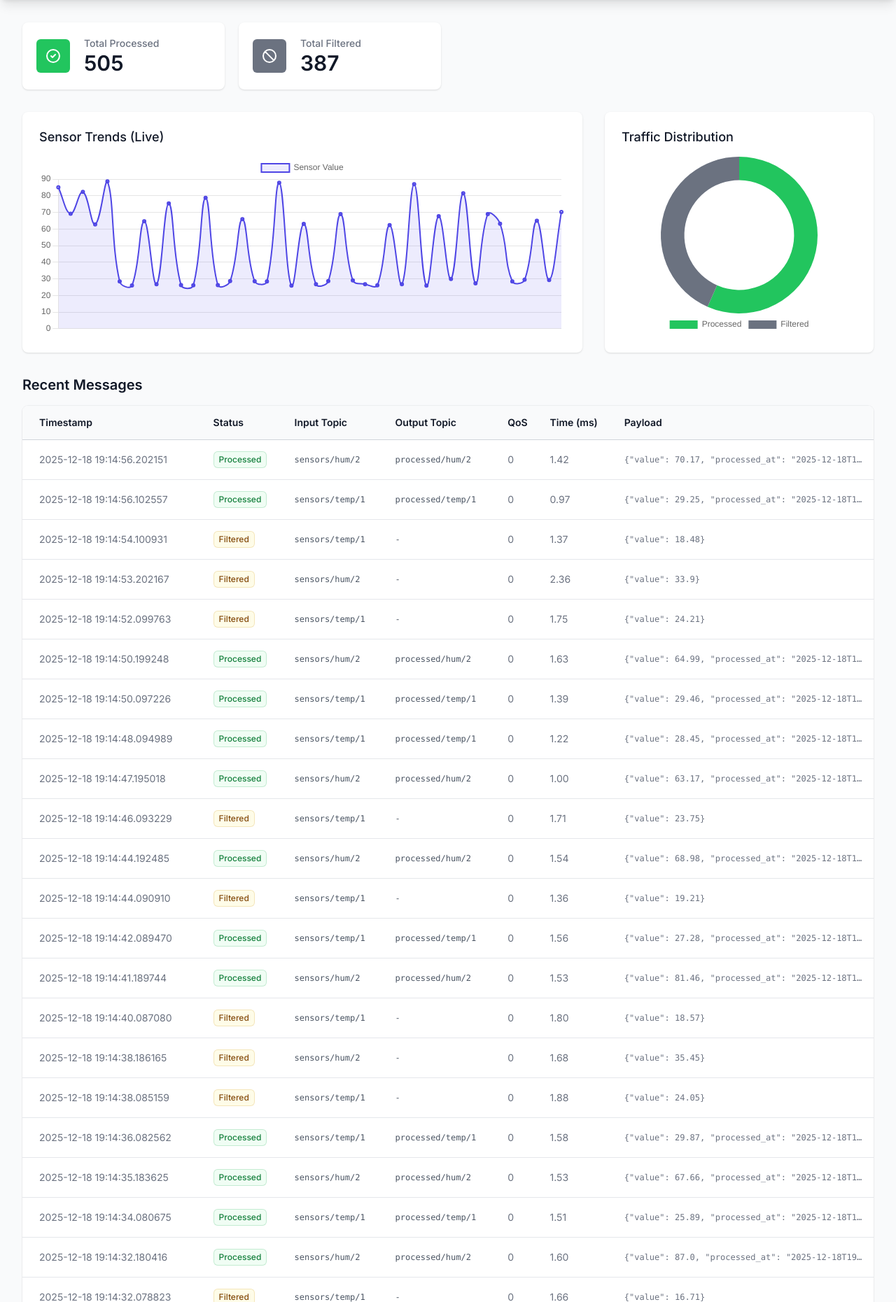
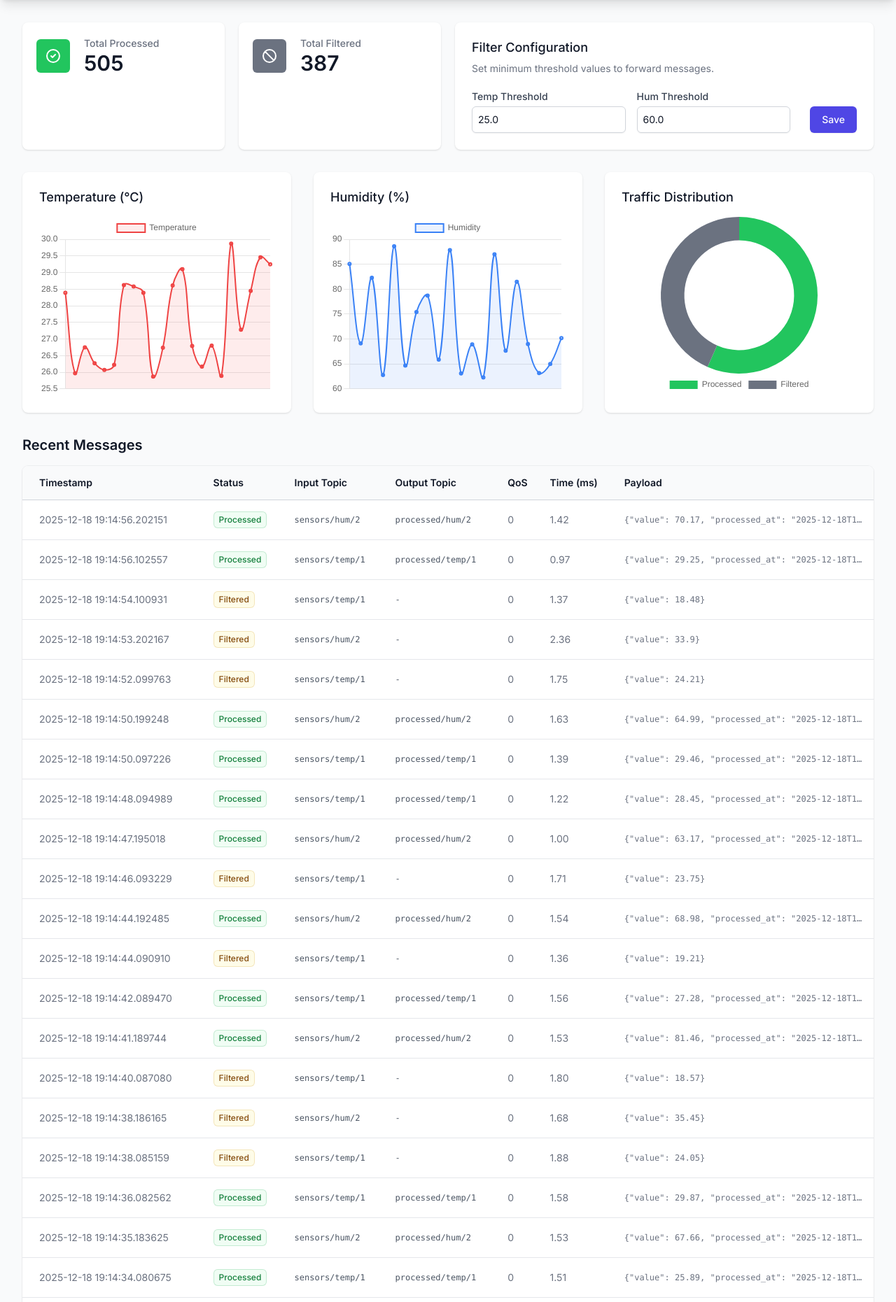
Before and after one commit to turkimedaziz/Projet-middleware, a Django app: page /dashboard/ in a window 1280 px wide. Shown: the part 64-1925 px from the top of the page at 70% size. Run offline with Django 3.2, Linux system fonts and the light colour scheme; data comes from the database, SQL or seed files in the repository; both versions use the stored data as it was after the commit; some libraries are stand-ins or nearby versions.

Commit message:
Added Docker Compose to the Project and Charts

```diff
--- a/mqttmiddleware/views.py
+++ b/mqttmiddleware/views.py
@@ -1,16 +1,42 @@
 import json
-from django.shortcuts import render
+from django.shortcuts import render, redirect
+from django.http import JsonResponse
+from django.template.loader import render_to_string
 from . import store
+from .models import SensorConfig
 
 def dashboard(request):
-    """HTML view with charts and stats."""
+    """HTML view with charts, stats, and configuration."""
+    # Handle Config Updates
+    if request.method == 'POST':
+        for key, value in request.POST.items():
+            if key.startswith('thresh_'):
+                s_type = key.replace('thresh_', '')
+                try:
+                    val = float(value)
+                    SensorConfig.objects.update_or_create(
+                        sensor_type=s_type,
+                        defaults={'threshold': val}
+                    )
+                except ValueError:
+                    pass
+        return redirect('dashboard')
+
+    # Fetch Configs (create defaults if missing)
+    if not SensorConfig.objects.exists():
+        SensorConfig.objects.create(sensor_type='temp', threshold=20.0)
+        SensorConfig.objects.create(sensor_type='hum', threshold=40.0)
+
+    configs = SensorConfig.objects.all()
+
     items = store.get_messages(100)
     stats = store.get_stats()
 
     # Prepare data for charts
-    # We want a trend line of 'value' from processed messages
-    labels = []
-    data_values = []
+    temp_labels = []
+    temp_data = []
+    hum_labels = []
+    hum_data = []
 
     # Iterate in reverse to show oldest -> newest on chart
     for msg in reversed(items):
@@ -20,15 +46,34 @@ def dashboard(request):
                 p = json.loads(msg.payload)
                 val = p.get('value')
                 if val is not None:
-                    labels.append(msg.timestamp.strftime('%H:%M:%S'))
-                    data_values.append(val)
+                    ts = msg.timestamp.strftime('%H:%M:%S')
+                    if 'temp' in msg.in_topic:
+                        temp_labels.append(ts)
+                        temp_data.append(val)
+                    elif 'hum' in msg.in_topic:
+                        hum_labels.append(ts)
+                        hum_data.append(val)
             except Exception:
                 pass
+
+    if request.GET.get('api'):
+        html = render_to_string('mqttmiddleware/partials/table_rows.html', {'messages': items}, request=request)
+        return JsonResponse({
+            'stats': stats,
+            'temp_labels': temp_labels,
+            'temp_data': temp_data,
+            'hum_labels': hum_labels,
+            'hum_data': hum_data,
+            'table_html': html
+        })
 
     context = {
         'messages': items,
         'stats': stats,
-        'chart_labels': labels,
-        'chart_data': data_values,
+        'configs': configs,
+        'temp_labels': temp_labels,
+        'temp_data': temp_data,
+        'hum_labels': hum_labels,
+        'hum_data': hum_data,
     }
     return render(request, 'mqttmiddleware/dashboard.html', context)
--- a/templates/mqttmiddleware/dashboard.html
+++ b/templates/mqttmiddleware/dashboard.html
@@ -4,7 +4,7 @@
 <head>
     <meta charset="UTF-8">
     <meta name="viewport" content="width=device-width, initial-scale=1.0">
-    <meta http-equiv="refresh" content="2">
+
     <title>MQTT Middleware Dashboard</title>
     <script src="https://cdn.tailwindcss.com"></script>
     <script src="https://cdn.jsdelivr.net/npm/chart.js"></script>
@@ -63,7 +63,8 @@
                         </div>
                         <div class="ml-5 w-0 flex-1">
                             <dt class="text-sm font-medium text-gray-500 truncate">Total Processed</dt>
-                            <dd class="text-3xl font-semibold text-gray-900">{{ stats.processed }}</dd>
+                            <dd id="stats-processed" class="text-3xl font-semibold text-gray-900">{{ stats.processed }}
+                            </dd>
                         </div>
                     </div>
                 </div>
@@ -81,24 +82,62 @@
                         </div>
                         <div class="ml-5 w-0 flex-1">
                             <dt class="text-sm font-medium text-gray-500 truncate">Total Filtered</dt>
-                            <dd class="text-3xl font-semibold text-gray-900">{{ stats.filtered }}</dd>
+                            <dd id="stats-filtered" class="text-3xl font-semibold text-gray-900">{{ stats.filtered }}
+                            </dd>
                         </div>
                     </div>
+                </div>
+            </div>
+
+            <!-- Configuration Card -->
+            <div class="bg-white overflow-hidden shadow rounded-lg col-span-1 sm:col-span-2 lg:col-span-2">
+                <div class="px-4 py-5 sm:p-6">
+                    <h3 class="text-lg leading-6 font-medium text-gray-900">Filter Configuration</h3>
+                    <div class="mt-2 text-sm text-gray-500">
+                        <p>Set minimum threshold values to forward messages.</p>
+                    </div>
+                    <form method="post" class="mt-5 sm:flex sm:items-center">
+                        {% csrf_token %}
+                        {% for conf in configs %}
+                        <div class="w-full sm:max-w-xs mr-4 mb-2 sm:mb-0">
+                            <label for="thresh_{{ conf.sensor_type }}"
+                                class="block text-sm font-medium text-gray-700 capitalize">{{ conf.sensor_type }}
+                                Threshold</label>
+                            <div class="mt-1">
+                                <input type="number" step="0.1" name="thresh_{{ conf.sensor_type }}"
+                                    id="thresh_{{ conf.sensor_type }}" value="{{ conf.threshold }}"
+                                    class="shadow-sm focus:ring-indigo-500 focus:border-indigo-500 block w-full sm:text-sm border-gray-300 rounded-md p-2 border">
+                            </div>
+                        </div>
+                        {% endfor %}
+                        <button type="submit"
+                            class="mt-3 w-full inline-flex items-center justify-center px-4 py-2 border border-transparent shadow-sm font-medium rounded-md text-white bg-indigo-600 hover:bg-indigo-700 focus:outline-none focus:ring-2 focus:ring-offset-2 focus:ring-indigo-500 sm:mt-0 sm:ml-3 sm:w-auto sm:text-sm self-end">
+                            Save
+                        </button>
+                    </form>
                 </div>
             </div>
         </div>
 
         <!-- Charts Grid -->
         <div class="grid grid-cols-1 lg:grid-cols-3 gap-8 mb-8">
-            <!-- Line Chart (Wide) -->
-            <div class="bg-white shadow rounded-lg p-6 lg:col-span-2">
-                <h3 class="text-lg leading-6 font-medium text-gray-900 mb-4">Sensor Trends (Live)</h3>
+            <!-- Temp Chart -->
+            <div class="bg-white shadow rounded-lg p-6">
+                <h3 class="text-lg leading-6 font-medium text-gray-900 mb-4">Temperature (°C)</h3>
                 <div class="relative h-64 w-full">
-                    <canvas id="trendChart"></canvas>
+                    <canvas id="tempChart"></canvas>
                 </div>
             </div>
 
-            <!-- Pie Chart (Narrow) -->
+            <!-- Humidity Chart -->
+            <div class="bg-white shadow rounded-lg p-6">
+                <h3 class="text-lg leading-6 font-medium text-gray-900 mb-4">Humidity (%)</h3>
+                <div class="relative h-64 w-full">
+                    <canvas id="humChart"></canvas>
+                </div>
+            </div>
+
+            <!-- Ratio Chart -->
             <div class="bg-white shadow rounded-lg p-6">
                 <h3 class="text-lg leading-6 font-medium text-gray-900 mb-4">Traffic Distribution</h3>
                 <div class="relative h-64 w-full flex justify-center">
@@ -131,44 +170,8 @@
                             </th>
                         </tr>
                     </thead>
-                    <tbody class="divide-y divide-gray-200 bg-white">
-                        {% for msg in messages %}
-                        <tr class="hover:bg-gray-50 transition-colors">
-                            <td class="whitespace-nowrap py-4 pl-4 pr-3 text-sm text-gray-500 sm:pl-6">
-                                {{ msg.timestamp|date:"Y-m-d H:i:s.u" }}
-                            </td>
-                            <td class="whitespace-nowrap px-3 py-4 text-sm">
-                                {% if msg.status == 'processed' %}
-                                <span
-                                    class="inline-flex items-center rounded-md bg-green-50 px-2 py-1 text-xs font-medium text-green-700 ring-1 ring-inset ring-green-600/20">Processed</span>
-                                {% else %}
-                                <span
-                                    class="inline-flex items-center rounded-md bg-yellow-50 px-2 py-1 text-xs font-medium text-yellow-800 ring-1 ring-inset ring-yellow-600/20">Filtered</span>
-                                {% endif %}
-                            </td>
-                            <td class="whitespace-nowrap px-3 py-4 text-sm text-gray-600 font-mono text-xs">
-                                {{ msg.in_topic }}
-                            </td>
-                            <td class="whitespace-nowrap px-3 py-4 text-sm text-gray-600 font-mono text-xs">
-                                {{ msg.out_topic|default:"-" }}
-                            </td>
-                            <td class="whitespace-nowrap px-3 py-4 text-sm text-gray-500">
-                                {{ msg.qos }}
-                            </td>
-                            <td class="whitespace-nowrap px-3 py-4 text-sm text-gray-500">
-                                {{ msg.time_ms|floatformat:2 }}
-                            </td>
-                            <td class="px-3 py-4 text-sm text-gray-500 font-mono text-xs max-w-xs truncate">
-                                {{ msg.payload }}
-                            </td>
-                        </tr>
-                        {% empty %}
-                        <tr>
-                            <td colspan="7" class="px-3 py-10 text-center text-sm text-gray-500">
-                                No messages found yet. Start the middleware and publishers!
-                            </td>
-                        </tr>
-                        {% endfor %}
+                    <tbody id="message-table-body" class="divide-y divide-gray-200 bg-white">
+                        {% include 'mqttmiddleware/partials/table_rows.html' %}
                     </tbody>
                 </table>
             </div>
@@ -177,49 +180,61 @@
 
     <!-- Charts Script -->
     <script>
-        // Data from Django
-        const labels = {{ chart_labels| safe }};
-        const dataValues = {{ chart_data| safe }};
-        const processedCount = {{ stats.processed }};
-        const filteredCount = {{ stats.filtered }};
+        // Common Chart Options
+        const commonOptions = {
+            responsive: true,
+            maintainAspectRatio: false,
+            animation: false,
+            scales: {
+                x: { display: false },
+                y: { beginAtZero: false }
+            }
+        };
 
-        // Trend Chart
-        const ctxTrend = document.getElementById('trendChart').getContext('2d');
-        new Chart(ctxTrend, {
+        // Initialize Charts
+        const tempChart = new Chart(document.getElementById('tempChart'), {
             type: 'line',
             data: {
-                labels: labels,
+                labels: {{ temp_labels| safe }},
         datasets: [{
-                    label: 'Sensor Value',
-                    data: dataValues,
-                    borderColor: '#4F46E5', // Indigo 600
-                    backgroundColor: 'rgba(79, 70, 229, 0.1)',
+            label: 'Temperature',
+            data: {{ temp_data| safe }},
+            borderColor: '#ef4444',
+            backgroundColor: 'rgba(239, 68, 68, 0.1)',
             borderWidth: 2,
             fill: true,
             tension: 0.4,
             pointRadius: 2
                 }]
             },
-            options: {
-                responsive: true,
-                maintainAspectRatio: false,
-                animation: false, // Disable animation for smoother refresh
-                scales: {
-                    x: { display: false }, // Hide lots of timestamps for cleaner look
-                    y: { beginAtZero: true }
-                }
-            }
+        options: commonOptions
         });
 
-        // Ratio Chart
-        const ctxRatio = document.getElementById('ratioChart').getContext('2d');
-        new Chart(ctxRatio, {
+        const humChart = new Chart(document.getElementById('humChart'), {
+            type: 'line',
+            data: {
+                labels: {{ hum_labels| safe }},
+        datasets: [{
+            label: 'Humidity',
+            data: {{ hum_data| safe }},
+            borderColor: '#3b82f6',
+            backgroundColor: 'rgba(59, 130, 246, 0.1)',
+            borderWidth: 2,
+            fill: true,
+            tension: 0.4,
+            pointRadius: 2
+                }]
+            },
+        options: commonOptions
+        });
+
+        const ratioChart = new Chart(document.getElementById('ratioChart'), {
             type: 'doughnut',
             data: {
                 labels: ['Processed', 'Filtered'],
                 datasets: [{
-                    data: [processedCount, filteredCount],
-                    backgroundColor: ['#22c55e', '#6b7280'], // Green-500, Gray-500
+                    data: [{{ stats.processed }}, {{ stats.filtered }}],
+            backgroundColor: ['#22c55e', '#6b7280'],
             borderWidth: 0
         }]
             },
@@ -233,6 +248,40 @@
             }
         }
         });
+
+        // AJAX Update Function
+        async function updateDashboard() {
+            try {
+                const response = await fetch('?api=true');
+                const data = await response.json();
+
+                // Update Stats
+                document.getElementById('stats-processed').textContent = data.stats.processed;
+                document.getElementById('stats-filtered').textContent = data.stats.filtered;
+
+                // Update Temp Chart
+                tempChart.data.labels = data.temp_labels;
+                tempChart.data.datasets[0].data = data.temp_data;
+                tempChart.update('none');
+
+                // Update Humidity Chart
+                humChart.data.labels = data.hum_labels;
+                humChart.data.datasets[0].data = data.hum_data;
+                humChart.update('none');
+
+                // Update Ratio Chart
+                ratioChart.data.datasets[0].data = [data.stats.processed, data.stats.filtered];
+                ratioChart.update('none');
+
+                // Update Table
+                document.getElementById('message-table-body').innerHTML = data.table_html;
+            } catch (error) {
+                console.error('Failed to update dashboard:', error);
+            }
+        }
+
+        // Poll every 2 seconds
+        setInterval(updateDashboard, 2000);
     </script>
 </body>
 
--- /dev/null
+++ b/templates/mqttmiddleware/partials/table_rows.html
@@ -0,0 +1,37 @@
+{% for msg in messages %}
+<tr class="hover:bg-gray-50 transition-colors">
+    <td class="whitespace-nowrap py-4 pl-4 pr-3 text-sm text-gray-500 sm:pl-6">
+        {{ msg.timestamp|date:"Y-m-d H:i:s.u" }}
+    </td>
+    <td class="whitespace-nowrap px-3 py-4 text-sm">
+        {% if msg.status == 'processed' %}
+        <span
+            class="inline-flex items-center rounded-md bg-green-50 px-2 py-1 text-xs font-medium text-green-700 ring-1 ring-inset ring-green-600/20">Processed</span>
+        {% else %}
+        <span
+            class="inline-flex items-center rounded-md bg-yellow-50 px-2 py-1 text-xs font-medium text-yellow-800 ring-1 ring-inset ring-yellow-600/20">Filtered</span>
+        {% endif %}
+    </td>
+    <td class="whitespace-nowrap px-3 py-4 text-sm text-gray-600 font-mono text-xs">
+        {{ msg.in_topic }}
+    </td>
+    <td class="whitespace-nowrap px-3 py-4 text-sm text-gray-600 font-mono text-xs">
+        {{ msg.out_topic|default:"-" }}
+    </td>
+    <td class="whitespace-nowrap px-3 py-4 text-sm text-gray-500">
+        {{ msg.qos }}
+    </td>
+    <td class="whitespace-nowrap px-3 py-4 text-sm text-gray-500">
+        {{ msg.time_ms|floatformat:2 }}
+    </td>
+    <td class="px-3 py-4 text-sm text-gray-500 font-mono text-xs max-w-xs truncate">
+        {{ msg.payload }}
+    </td>
+</tr>
+{% empty %}
+<tr>
+    <td colspan="7" class="px-3 py-10 text-center text-sm text-gray-500">
+        No messages found yet. Start the middleware and publishers!
+    </td>
+</tr>
+{% endfor %}
```
Also changed, not shown: docker-compose.yaml (+13 -4 lines), mqttmiddleware/core.py (+22 -1 lines), mqttmiddleware/models.py (+10 -0 lines), db.sqlite3, mqttmiddleware/migrations/0002_sensorconfig.py (added), 1 other file. Lines whose indentation alone changed are shown as unchanged.
